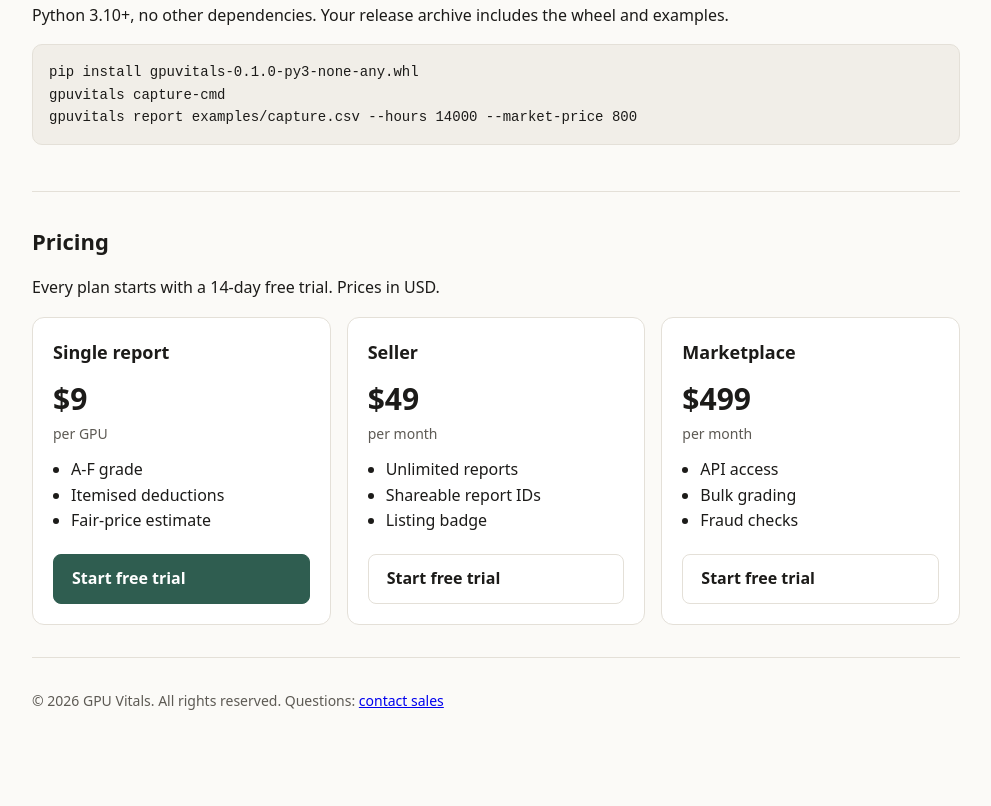
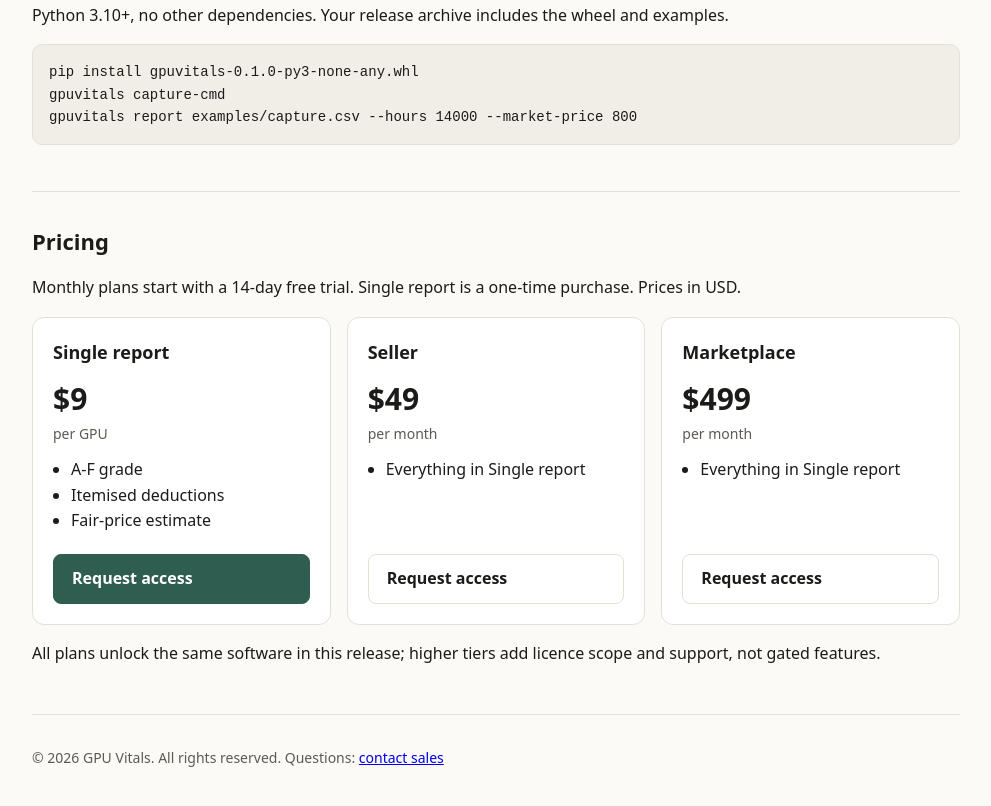
Before and after one commit to eliem08/gpuvitals, a plain HTML site: page landing/index.html in a window 1280 px wide. Shown: the part 726-1532 px from the top of the page, without its empty margins (144-1135 px from the left). Before the commit the page ends 1502 px from the top, so only its background shows below. Drawn offline with Linux system fonts and the light colour scheme.

Commit message:
sell-ready: landing/index.html

```diff
--- a/landing/index.html
+++ b/landing/index.html
@@ -36,7 +36,7 @@
     <div class="brand">GPU Vitals</div>
     <h1>A health report for a used GPU before you buy it.</h1>
     <p class="lede">Grade an nvidia-smi stress capture from A to F with explained deductions and a fair-price multiplier.</p>
-    <a class="btn primary" href="https://github.com/eliem08/gpuvitals/issues/new?title=GPU%20Vitals%20trial&amp;labels=sales">Start a 14-day free trial</a>
+    <a class="btn primary" href="https://github.com/eliem08/gpuvitals/issues/new?title=GPU%20Vitals%20trial&amp;labels=sales">Request access</a>
   </header>
   <section>
     <h2>Who it's for</h2>
@@ -53,27 +53,28 @@
   </section>
   <section>
     <h2>Pricing</h2>
-    <p>Every plan starts with a 14-day free trial. Prices in USD.</p>
+    <p>Monthly plans start with a 14-day free trial. Single report is a one-time purchase. Prices in USD.</p>
     <div class="grid">
       <article class="plan">
         <h3>Single report</h3>
         <p class="price">$9<span>per GPU</span></p>
         <ul><li>A-F grade</li><li>Itemised deductions</li><li>Fair-price estimate</li></ul>
-        <a class="btn primary" href="https://github.com/eliem08/gpuvitals/issues/new?title=GPU%20Vitals%20Single%20report&amp;labels=sales">Start free trial</a>
+        <a class="btn primary" href="https://github.com/eliem08/gpuvitals/issues/new?title=GPU%20Vitals%20Single%20report&amp;labels=sales">Request access</a>
       </article>
       <article class="plan">
         <h3>Seller</h3>
         <p class="price">$49<span>per month</span></p>
-        <ul><li>Unlimited reports</li><li>Shareable report IDs</li><li>Listing badge</li></ul>
-        <a class="btn" href="https://github.com/eliem08/gpuvitals/issues/new?title=GPU%20Vitals%20Seller&amp;labels=sales">Start free trial</a>
+        <ul><li>Everything in Single report</li></ul>
+        <a class="btn" href="https://github.com/eliem08/gpuvitals/issues/new?title=GPU%20Vitals%20Seller&amp;labels=sales">Request access</a>
       </article>
       <article class="plan">
         <h3>Marketplace</h3>
         <p class="price">$499<span>per month</span></p>
-        <ul><li>API access</li><li>Bulk grading</li><li>Fraud checks</li></ul>
-        <a class="btn" href="https://github.com/eliem08/gpuvitals/issues/new?title=GPU%20Vitals%20Marketplace&amp;labels=sales">Start free trial</a>
+        <ul><li>Everything in Single report</li></ul>
+        <a class="btn" href="https://github.com/eliem08/gpuvitals/issues/new?title=GPU%20Vitals%20Marketplace&amp;labels=sales">Request access</a>
       </article>
     </div>
+    <p>All plans unlock the same software in this release; higher tiers add licence scope and support, not gated features.</p>
   </section>
   <footer>&copy; 2026 GPU Vitals. All rights reserved. Questions: <a href="https://github.com/eliem08/gpuvitals/issues/new?title=GPU%20Vitals%20question&amp;labels=sales">contact sales</a></footer>
 </main>
```
